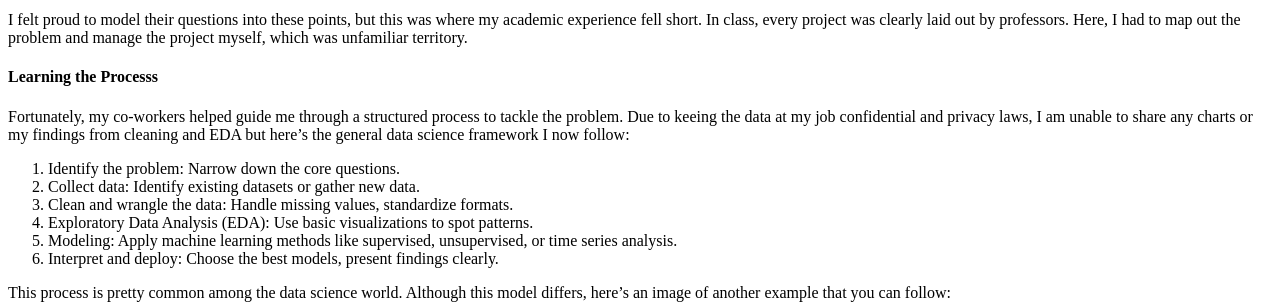
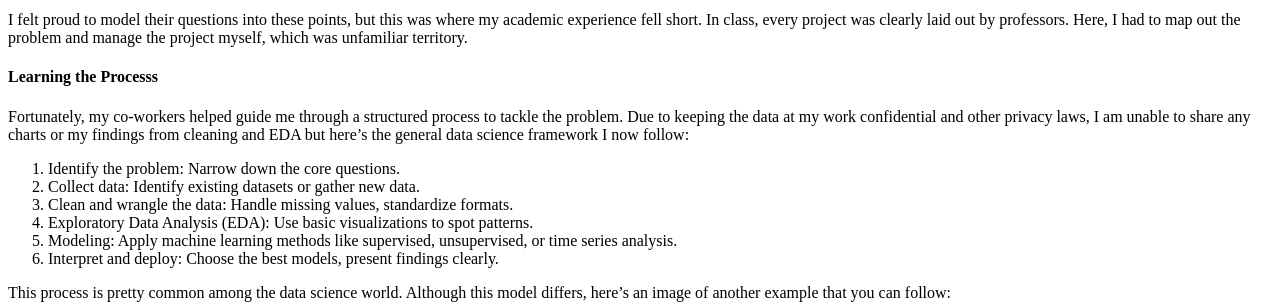
Before and after one commit to clawmendra/my-blog, a Jekyll site: the page built from _posts/2024-10-03-business-questions-with-data.md, in a window 1280 px wide. Shown: the part 1401-1705 px from the top of the page. Built offline with Jekyll 4.4.1, drawn with Linux system fonts in a browser that asks for light colours; nearby versions of some CDN libraries.

Commit message:
fixed typos

```diff
--- a/_posts/2024-10-03-business-questions-with-data.md
+++ b/_posts/2024-10-03-business-questions-with-data.md
@@ -38,7 +38,7 @@ From the meeting, I distilled their questions into three key areas:
 I felt proud to model their questions into these points, but this was where my academic experience fell short. In class, every project was clearly laid out by professors. Here, I had to map out the problem and manage the project myself, which was unfamiliar territory.
 
 #### Learning the Processs
-Fortunately, my co-workers helped guide me through a structured process to tackle the problem. Due to keeing the data at my job confidential and privacy laws, I am unable to share any charts or my findings from cleaning and EDA but here's the general data science framework I now follow:
+Fortunately, my co-workers helped guide me through a structured process to tackle the problem. Due to keeping the data at my work confidential and other privacy laws, I am unable to share any charts or my findings from cleaning and EDA but here's the general data science framework I now follow:
 
 1. Identify the problem: Narrow down the core questions.
 2. Collect data: Identify existing datasets or gather new data.
```
